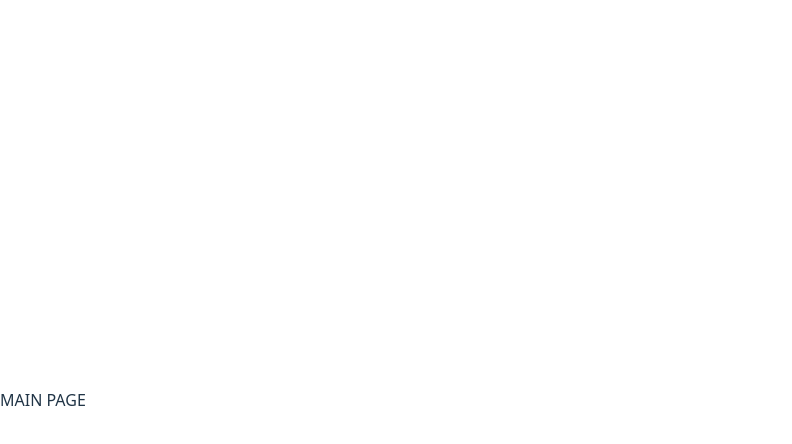
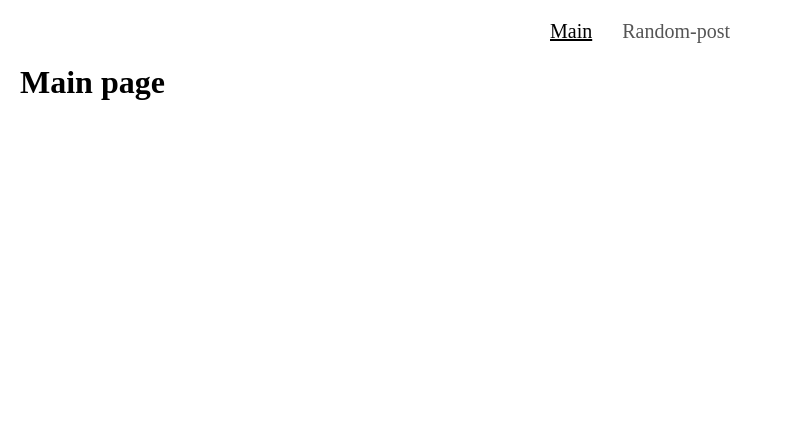
Before and after one commit to Visheyt/fuse8-study, a React (Vite) app: page / in a window 1280 px wide. Shown: the top 444 px of the page, without its empty margins (0-792 px from the left). Built offline with nearby package versions, Linux system fonts and the light colour scheme.

Commit message:
lesson-2 add header with links

```diff
--- a/src/app/App.css
+++ /dev/null
@@ -1,49 +0,0 @@
-#root {
-  display: flex;
-  flex-direction: column;
-
-  max-width: 1280px;
-  margin: 0 auto;
-  padding: 2rem;
-
-  text-align: center;
-}
-
-.logo {
-  will-change: filter;
-  height: 6em;
-  padding: 1.5em;
-  transition: filter 300ms;
-}
-
-.logo:hover {
-  filter: drop-shadow(0 0 2em #646cffaa);
-}
-
-.logo.react:hover {
-  filter: drop-shadow(0 0 2em #61dafbaa);
-}
-
-@keyframes logo-spin {
-  from {
-    transform: rotate(0deg);
-  }
-
-  to {
-    transform: rotate(360deg);
-  }
-}
-
-@media (prefers-reduced-motion: no-preference) {
-  a:nth-of-type(2) .logo {
-    animation: logo-spin infinite 20s linear;
-  }
-}
-
-.card {
-  padding: 2em;
-}
-
-.read-the-docs {
-  color: #888;
-}
--- a/src/app/index.css
+++ b/src/app/index.css
@@ -1,80 +1,17 @@
-:root {
-  display: flex;
-
-  font-family: system-ui, Avenir, Helvetica, Arial, sans-serif;
-  font-weight: 400;
-  -webkit-font-smoothing: antialiased;
-  -moz-osx-font-smoothing: grayscale;
-  line-height: 1.5;
-  color: rgb(255 255 255 / 87%);
-  text-rendering: optimizelegibility;
-
-  color-scheme: light dark;
-  background-color: #242424;
-
-  font-synthesis: none;
+* {
+  box-sizing: border-box;
 }
 
-a {
-  font-weight: 500;
-  color: #646cff;
-  text-decoration: inherit;
-}
-
-a:hover {
-  color: #535bf2;
+#root {
+  display: flex;
+  flex-direction: column;
+  width: 100%;
+  height: 100%;
 }
 
 body {
   display: flex;
-  place-items: center;
-
-  min-width: 320px;
   min-height: 100vh;
-  margin: 0;
+  margin: 0 auto;
+  padding: 20px;
 }
-
-h1 {
-  font-size: 3.2em;
-  line-height: 1.1;
-}
-
-button {
-  cursor: pointer;
-
-  padding: 0.6em 1.2em;
-  border: 1px solid transparent;
-  border-radius: 8px;
-
-  font-family: inherit;
-  font-size: 1em;
-  font-weight: 500;
-
-  background-color: #1a1a1a;
-
-  transition: border-color 0.25s;
-}
-
-button:hover {
-  border-color: #646cff;
-}
-
-button:focus,
-button:focus-visible {
-  outline: 4px auto -webkit-focus-ring-color;
-}
-
-@media (prefers-color-scheme: light) {
-  :root {
-    color: #213547;
-    background-color: #fff;
-  }
-
-  a:hover {
-    color: #747bff;
-  }
-
-  button {
-    background-color: #f9f9f9;
-  }
-}
--- a/src/app/main.tsx
+++ b/src/app/main.tsx
@@ -6,13 +6,16 @@ import { BrowserRouter, Route, Routes } from 'react-router';
 import { routes } from '@/shared/services/routes';
 import { Main } from '@/pages/main/main';
 import { RandomPost } from '@/pages/random-post/random-post';
+import App from './App';
 
 createRoot(document.getElementById('root')!).render(
   <StrictMode>
     <BrowserRouter>
       <Routes>
-        <Route path={routes.main.getLink()} element={<Main />} />
-        <Route path={routes.randomPost.getLink()} element={<RandomPost />} />
+        <Route path="/" element={<App />}>
+          <Route path={routes.main.getLink()} element={<Main />} />
+          <Route path={routes.randomPost.getLink()} element={<RandomPost />} />
+        </Route>
       </Routes>
     </BrowserRouter>
   </StrictMode>
--- a/src/pages/main/main.tsx
+++ b/src/pages/main/main.tsx
@@ -1,3 +1,3 @@
 export const Main = () => {
-  return <div>MAIN PAGE</div>;
+  return <h1>Main page</h1>;
 };
--- a/src/shared/services/request.ts
+++ b/src/shared/services/request.ts
@@ -1,7 +1,7 @@
 import axios from 'axios';
 
 export const apiClient = axios.create({
-  baseURL: 'http',
+  baseURL: 'https://jsonplaceholder.typicode.com',
   headers: {
     'Content-Type': 'application/json',
   },
--- a/src/shared/ui/header/header.module.css
+++ b/src/shared/ui/header/header.module.css
@@ -0,0 +1,24 @@
+.header {
+  display: flex;
+  width: 100%;
+}
+
+.nav {
+  display: flex;
+  gap: 30px;
+  justify-content: center;
+  width: 100%;
+
+  a {
+    font-size: 20px;
+    font-weight: 500;
+    color: inherit;
+    color: rgb(85 85 85);
+    text-decoration: none;
+  }
+
+  .active {
+    color: black;
+    text-decoration: underline;
+  }
+}
--- a/src/shared/ui/header/header.tsx
+++ b/src/shared/ui/header/header.tsx
@@ -1,5 +1,21 @@
+import { NavLink } from 'react-router';
 import styles from './header.module.css';
+import { routes } from '@/shared/services/routes';
+
+const getNavClass = ({ isActive }: { isActive: boolean }) =>
+  isActive ? styles.active : '';
 
 export const Header = () => {
-  return <div>HEADER</div>;
+  return (
+    <header className={styles.header}>
+      <nav className={styles.nav}>
+        <NavLink className={getNavClass} to={routes.main.getLink()}>
+          Main
+        </NavLink>
+        <NavLink className={getNavClass} to={routes.randomPost.getLink()}>
+          Random-post
+        </NavLink>
+      </nav>
+    </header>
+  );
 };
```
